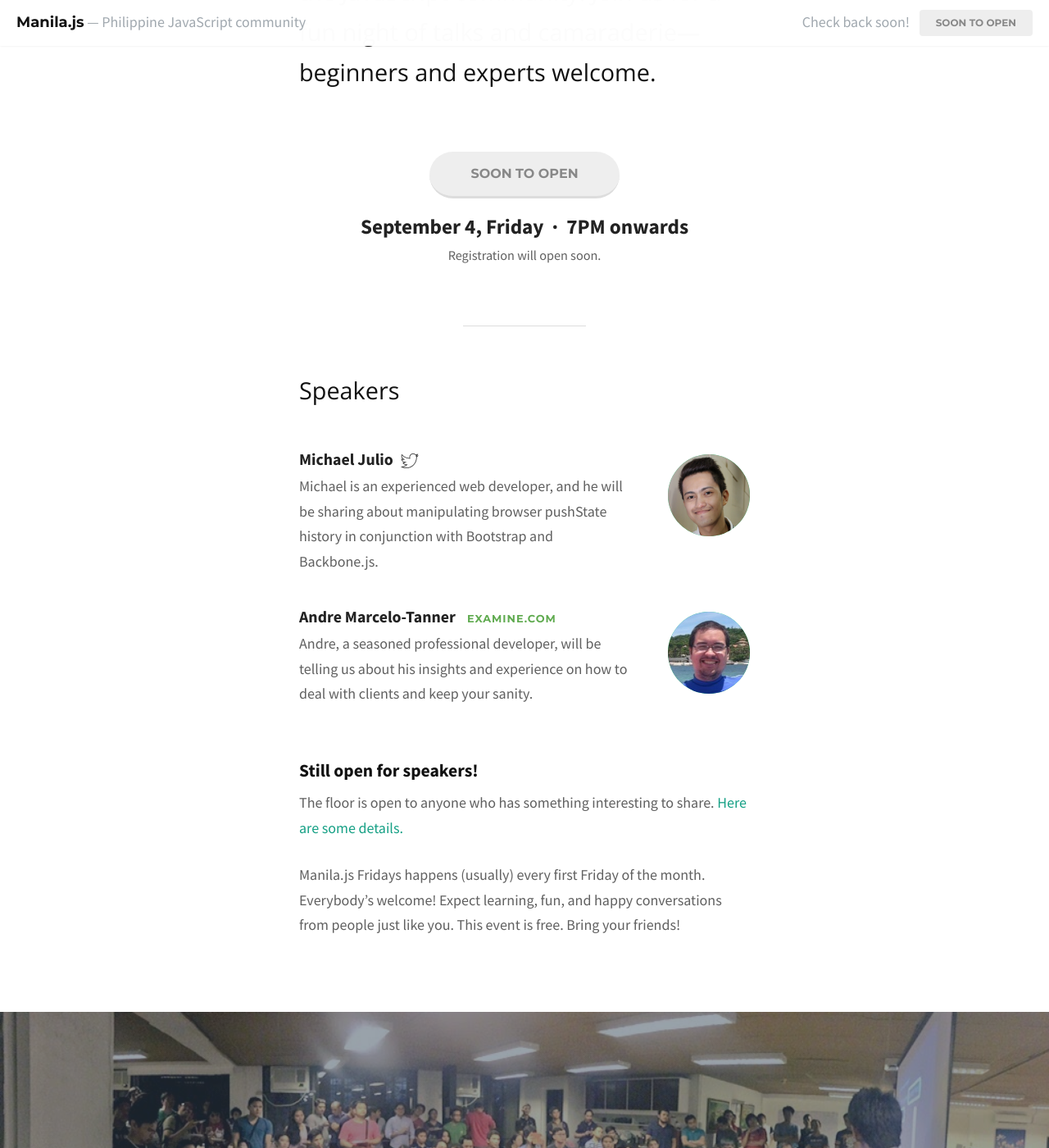
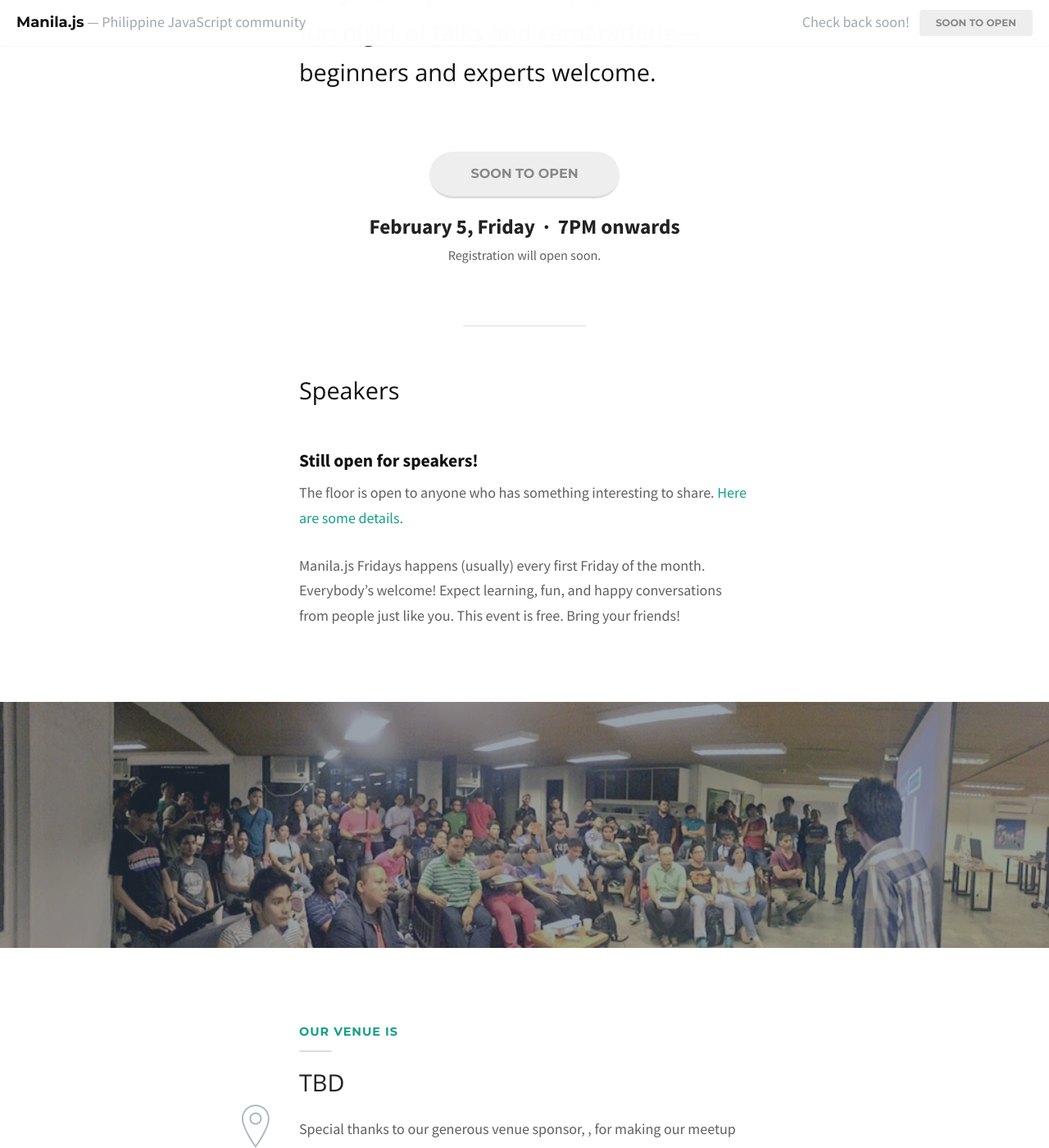
Before and after one commit to manilajs/manilajs.com, a Jekyll site: the page built from index.md, in a window 1280 px wide and 1400 px high, scrolled down 882 px. Shown: the whole window at 82% size. Built offline with Jekyll 4.4.1, drawn with Linux system fonts in a browser that asks for light colours; nearby versions of some CDN libraries; some web fonts are replaced; some of the changed lines change nothing that is shown; some of the changed text lies outside the part shown.

Commit message:
Update event meta for 016.

```diff
--- a/index.md
+++ b/index.md
@@ -8,15 +8,15 @@ images:
   - http://www.manilajs.com/images/015/share/see-you-later.png
 
 event:
-  series: "015"
-  date: 2015-09-04
+  series: "016"
+  date: 2016-02-05
   time: 7PM
-  location: Silicon Valley Insight, BGC
+  location: TBD
 
 registration:
-  date:
+  # date:
   state: announce # announce | open | closed | over
-  signup:
+  # signup:
 
 hero:
   color: "#203a4f"
@@ -26,37 +26,37 @@ hero:
   # attribution_url: ""
 
 # -- Comment out the venue if it's TBD --
-venue:
-  name: Silicon Valley Insight
-  icon: images/015/v-svi.png
-  url: http://siliconvalleyinsight.com/
-  map: https://goo.gl/dGawZT
-  address: |
-    29th floor, Twenty-Four Seven McKinley<br>
-    24th St cor. 7th ave cor. McKinley Parkway<br>
-    BGC, Taguig
+# venue:
+#   name: Silicon Valley Insight
+#   icon: images/015/v-svi.png
+#   url: http://siliconvalleyinsight.com/
+#   map: https://goo.gl/dGawZT
+#   address: |
+#     29th floor, Twenty-Four Seven McKinley<br>
+#     24th St cor. 7th ave cor. McKinley Parkway<br>
+#     BGC, Taguig
 
 # -- Comment out the drinkup if it's not available --
 # drinkup: <see above>
 
 speakers:
-- name: Michael Julio
-  avatar: "images/015/u-michaeljulio.png"
-  # title:
-  # url:
-  # github:
-  twitter: mikejulio
-  description: |-
-    Michael is an experienced web developer, and he will be sharing about manipulating browser pushState history in conjunction with Bootstrap and Backbone.js.
+# - name: Michael Julio
+#   avatar: "images/015/u-michaeljulio.png"
+#   title:
+#   url:
+#   github:
+#   twitter: mikejulio
+#   description: |-
+#     Michael is an experienced web developer, and he will be sharing about manipulating browser pushState history in conjunction with Bootstrap and Backbone.js.
 
-- name: Andre Marcelo-Tanner
-  avatar: "images/015/u-kzap.jpg"
-  title: Examine.com
-  url: http://examine.com/about
-  # github:
-  # twitter:
-  description: |-
-    Andre, a seasoned professional developer, will be telling us about his insights and experience on how to deal with clients and keep your sanity.
+# - name: Andre Marcelo-Tanner
+#   avatar: "images/015/u-kzap.jpg"
+#   title: Examine.com
+#   url: http://examine.com/about
+#   github:
+#   twitter:
+#   description: |-
+#      Andre, a seasoned professional developer, will be telling us about his insights and experience on how to deal with clients and keep your sanity.
 
 mailchimp:
   group_id: 4096 # typically 2^(series+3), not used
```
